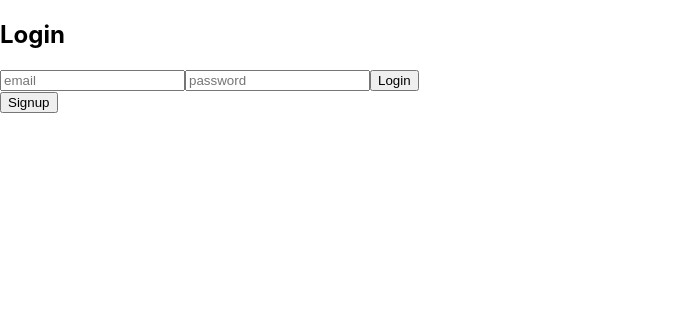
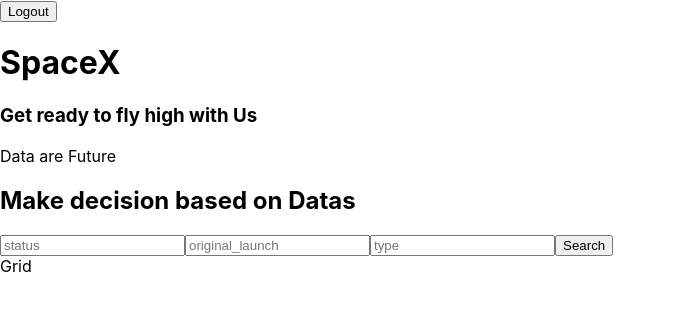
Before and after one commit to SantoshKumarRavi/Santhoshkumar-Front-End-Developer, a React (Create React App) app: page /Home in a window 1280 px wide. Before the commit this address led to /login. Shown: the top 310 px of the page, without its empty margins (0-676 px from the left). Built offline with nearby package versions, Linux system fonts and the light colour scheme; no server answers.

Commit message:
search filter by regex added and data usecontext wrapper added

```diff
--- a/src/Home/Home.js
+++ b/src/Home/Home.js
@@ -3,30 +3,38 @@
 import Searchbar from '../Layouts/Searchbar'
 import Gridlayout from '../Layouts/Gridlayout'
 import {AuthConsumer} from "../UseAuth/UseAuth"
+import { DataProvider } from '../UseAuth/UseData'
+// import { DataConsumer } from '../UseAuth/UseData'
 import Logout from '../Logout/Logout'
 import {useNavigate} from "react-router-dom"
 
 const Home = () => {
   const value = AuthConsumer();
+  // const datavalue=DataConsumer()
+  // console.log("datavalue in home",datavalue)
+
   const Navigate=useNavigate()
-
+// const[fetcheddata,setfetcheddata]=useState({})
   console.log("access token",value?.accesstoken)
   function logout(){
     value.setValue("")
     Navigate("/login")
   }
+
   useEffect(()=>{
     if (value.accesstoken === "") {
-      Navigate("/login");
+      // Navigate("/login"); //as of now commented for css
     }
   },[Navigate,value?.accesstoken])
   return (
+    <DataProvider>
     <div>
     <Logout functionality={logout}/>
     <Banner/>
     <Searchbar/>
     <Gridlayout/>
     </div>
+    </DataProvider>
   )
 }
 
--- a/src/Layouts/Banner.js
+++ b/src/Layouts/Banner.js
@@ -2,7 +2,23 @@
 
 const Banner = () => {
   return (
-    <>Banner</>
+    <>
+    <div className='banner-wrapper'>
+    <div className='text-wrapper'>
+      <h1>SpaceX</h1>
+      <h3>Get ready to fly high with Us</h3>
+      <p>Data are Future</p>
+    </div>
+    <div className='image-wrapper'>
+      <div className='image-wrapper'>
+      {/* <img src={"banner.jpg"}/> */}
+      </div>
+    </div>
+
+    </div>
+
+
+    </>
   )
 }
 
--- a/src/Layouts/Gridlayout.js
+++ b/src/Layouts/Gridlayout.js
@@ -1,8 +1,15 @@
 import React from 'react'
+import { DataConsumer } from '../UseAuth/UseData'
 
 const Gridlayout = () => {
+  const datavalue=DataConsumer()
+  console.log("grid data",datavalue)
+
   return (
-    <>Gridlayout</>
+    <>
+
+    <div>Grid</div>
+    </>
   )
 }
 
--- a/src/Layouts/Searchbar.js
+++ b/src/Layouts/Searchbar.js
@@ -1,8 +1,53 @@
-import React from 'react'
+import React,{useState} from 'react'
+import { DataConsumer } from '../UseAuth/UseData'
 
 const Searchbar = () => {
+  const datavalue=DataConsumer()
+  console.log("search data",datavalue)
+  const [data,setdata]=useState({
+    status:"",
+    original_launch:"",
+    type:""
+})
+function filterdata(e){
+e.preventDefault();
+let contextdata=datavalue?.data?.datas
+// let fileteredarray=
+const {status,original_launch,type}=data
+console.log("clicked folter",contextdata)
+let Statusregex=new RegExp(`${status}`)
+let launchregex=new RegExp(`${original_launch}`)
+let typeregex=new RegExp(`${type}`)
+contextdata=contextdata.filter((objele)=>{
+  let value=0
+  if((status!==""&&Statusregex.test(objele.status))&&(original_launch!==""&&launchregex.test(objele.original_launch))&&(type!==""&&typeregex.test(objele.type))){
+    value=objele
+  }
+  return value
+
+})
+console.log("filtered data ==>",contextdata)
+}
+
+function processingdata(e){
+  let updated={...data}
+  updated[e.target.name]=e.target.value
+  setdata(()=>updated)
+}
+const{status,original_launch,type}=data
   return (
-    <>Searchbar</>
+    <>
+    <div>
+      <h2>Make decision based on Datas</h2>
+      <form  onSubmit={(e)=>filterdata(e)} >
+        <input value={status} onChange={(e)=>processingdata(e)}  type={"text"} name={"status"} placeholder="status"/>
+        <input value={original_launch} onChange={(e)=>processingdata(e)} type={"text"} name={"original_launch"}  placeholder="original_launch"/>
+        <input value={type} onChange={(e)=>processingdata(e)} type={"text"} name={"type"}  placeholder="type"/>
+        <input type={"submit"} value="Search"/>
+    </form>
+
+    </div>
+    </>
   )
 }
 
--- /dev/null
+++ b/src/UseAuth/UseData.js
@@ -0,0 +1,35 @@
+import React, { useState,useEffect } from "react";
+
+const DataContext = React.createContext();
+
+export function DataProvider({ children }) {
+  const [data,setdata] = useState({});
+  useEffect(()=>{
+    fetch('https://api.spacexdata.com/v3/capsules',{
+      method:"GET",
+      headers: {
+    //   'Authorization': value?.accesstoken,
+      'User-Agent':'PostmanRuntime/7.29.2',
+      'Accept':'*/*',
+      'Accept-Encoding':'gzip, deflate, br',
+      'Connection':'keep-alive'
+        }
+    }).then((res)=>res.json()).then((result)=>{
+              console.log("fetched==>",result)
+              setdata(()=>{
+                return{
+                  datas:result
+                }
+              })
+  })
+  },[])
+  const value = {
+    data: data,
+    setdata
+  };
+  return <DataContext.Provider value={value}>{children}</DataContext.Provider>;
+}
+
+export  function DataConsumer() {
+  return React.useContext(DataContext);
+}
```
Also changed, not shown: public/banner.jpg (added).
